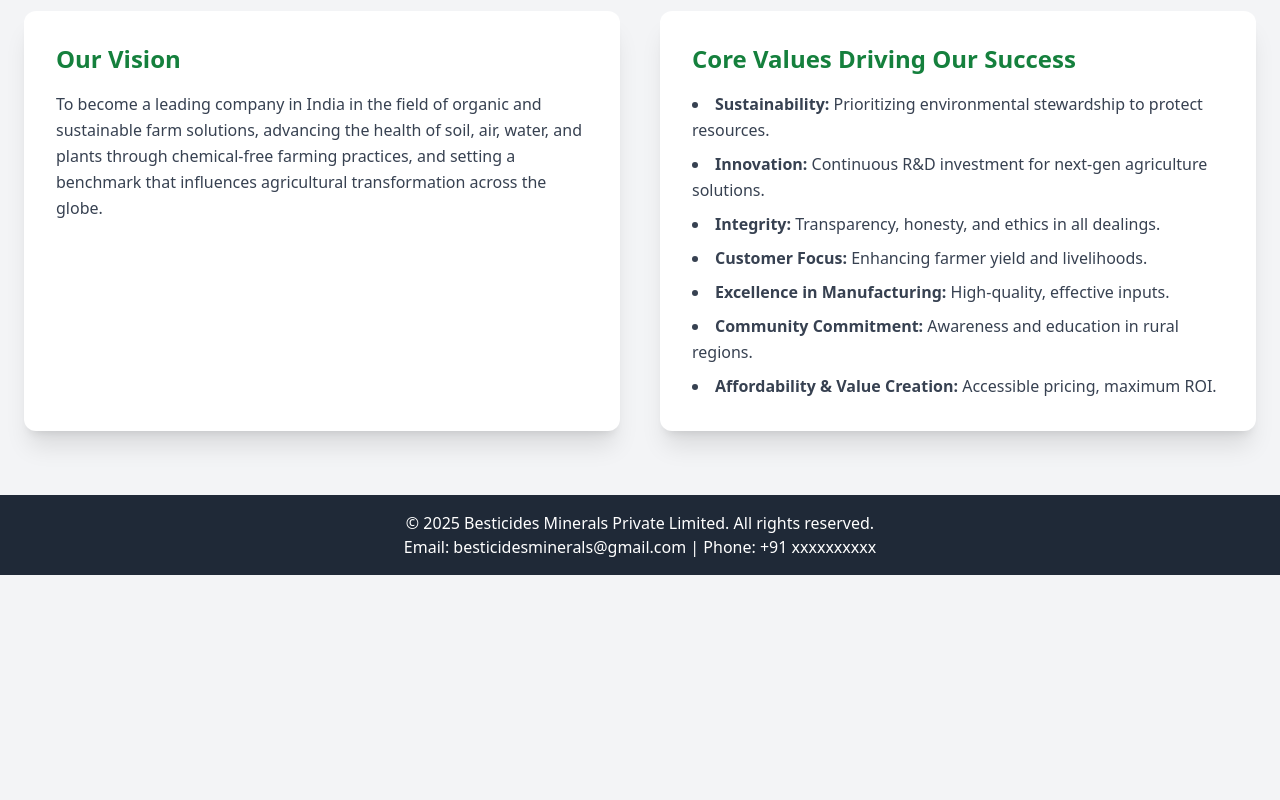
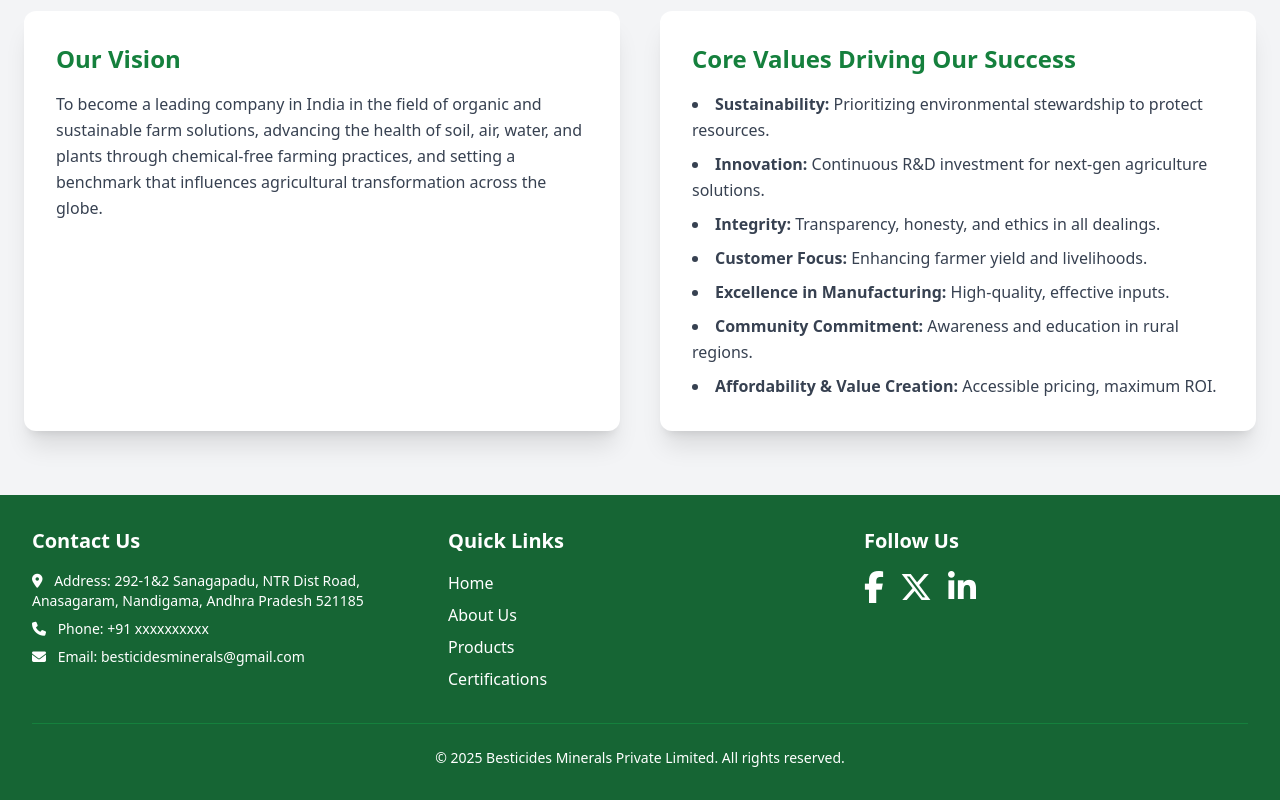
Before and after one commit to Besticides/Website, a plain HTML site: page index.html in a window 1280 px wide. Shown: the part 661-1461 px from the top of the page. Before the commit the page ends 1236 px from the top, so only its background shows below. Drawn offline with nearby package versions, Linux system fonts and the light colour scheme.

Commit message:
Update index.html

```diff
--- a/index.html
+++ b/index.html
@@ -9,29 +9,70 @@
     <meta name="keywords" content="bio fertilizer, organic farming, sustainable agriculture, pesticides, minerals" />
 
     <script src="https://cdn.tailwindcss.com"></script>
+    <link rel="stylesheet" href="https://cdnjs.cloudflare.com/ajax/libs/font-awesome/6.5.0/css/all.min.css">
     <link rel="stylesheet" href="style.css" />
     <title>Besticides Minerals Private Limited</title>
 </head>
 
 <body class="flex min-h-screen flex-col bg-gray-100 font-sans text-gray-800">
     <!--  Start of Navigation Bar -->
-    <nav class="fixed top-0 z-10 w-full bg-white shadow">
+    <!-- Start of Navigation Bar -->
+    <nav class="fixed top-0 z-50 w-full bg-white shadow-md">
         <div class="mx-auto max-w-7xl px-4 sm:px-6 lg:px-8">
-            <div class="flex h-16 justify-between">
+            <div class="flex h-16 items-center justify-between">
                 <div class="flex items-center">
-                    <a href="#home" class="text-2xl font-bold text-green-700 no-underline">Besticides Minerals Private
+                    <a href="#" class="text-2xl font-bold text-green-700 no-underline">Besticides Minerals Private
                         Limited</a>
                 </div>
+                <!-- Desktop Navigation Links -->
                 <div class="hidden space-x-4 md:flex">
-                    <a href="#home" class="nav-link p-4 text-gray-600 hover:text-red-800">Home</a>
-                    <a href="#about" class="nav-link p-4 text-gray-600 hover:text-red-800">About Us</a>
-                    <a href="#products" class="nav-link p-4 text-gray-600 hover:text-red-800">Products</a>
-                    <a href="#certifications" class="nav-link p-4 text-gray-600 hover:text-red-800"
-                        data-page="certifications">Certifications</a>
+                    <a href="#home" data-target="home"
+                        class="nav-link p-4 text-gray-600 hover:text-green-700 transition duration-200">Home</a>
+                    <a href="#about" data-target="about"
+                        class="nav-link p-4 text-gray-600 hover:text-green-700 transition duration-200">About Us</a>
+                    <a href="#products" data-target="products"
+                        class="nav-link p-4 text-gray-600 hover:text-green-700 transition duration-200">Products</a>
+                    <a href="#certifications" data-target="certifications"
+                        class="nav-link p-4 text-gray-600 hover:text-green-700 transition duration-200">Certifications</a>
+                </div>
+
+                <!-- Mobile Hamburger Menu Button -->
+                <div class="flex md:hidden">
+                    <button id="menu-button" type="button"
+                        class="inline-flex items-center justify-center p-2 rounded-md text-gray-400 hover:text-white hover:bg-green-600 focus:outline-none focus:ring-2 focus:ring-inset focus:ring-white transition duration-200"
+                        aria-controls="mobile-menu" aria-expanded="false">
+                        <span class="sr-only">Open main menu</span>
+                        <svg class="block h-6 w-6" xmlns="http://www.w3.org/2000/svg" fill="none" viewBox="0 0 24 24"
+                            stroke="currentColor" aria-hidden="true">
+                            <path stroke-linecap="round" stroke-linejoin="round" stroke-width="2"
+                                d="M4 6h16M4 12h16M4 18h16" />
+                        </svg>
+                        <svg class="hidden h-6 w-6" xmlns="http://www.w3.org/2000/svg" fill="none" viewBox="0 0 24 24"
+                            stroke="currentColor" aria-hidden="true">
+                            <path stroke-linecap="round" stroke-linejoin="round" stroke-width="2"
+                                d="M6 18L18 6M6 6l12 12" />
+                        </svg>
+                    </button>
                 </div>
             </div>
         </div>
+
+        <!-- Mobile Menu, show/hide based on menu state -->
+        <div class="md:hidden" id="mobile-menu" style="display:none;">
+            <div class="px-2 pt-2 pb-3 space-y-1 sm:px-3">
+                <a href="#home" data-target="home"
+                    class="mobile-nav-link block px-3 py-2 rounded-md text-base font-medium text-gray-600 hover:bg-green-100">Home</a>
+                <a href="#about" data-target="about"
+                    class="mobile-nav-link block px-3 py-2 rounded-md text-base font-medium text-gray-600 hover:bg-green-100">About
+                    Us</a>
+                <a href="#products" data-target="products"
+                    class="mobile-nav-link block px-3 py-2 rounded-md text-base font-medium text-gray-600 hover:bg-green-100">Products</a>
+                <a href="#certifications" data-target="certifications"
+                    class="mobile-nav-link block px-3 py-2 rounded-md text-base font-medium text-gray-600 hover:bg-green-100">Certifications</a>
+            </div>
+        </div>
     </nav>
+    <!-- End of Navigation Bar -->
     <!--  End of Navigation Bar -->
 
     <main class="mt-20 flex-grow">
@@ -365,7 +406,7 @@
                   href="ecogrow.html"
                   class="inline-block rounded-md bg-green-600 px-4 py-2 text-white transition duration-300 hover:bg-green-700"
                   >Learn More</a-->
-                            >
+
                         </div>
                     </div>
                     <!-- Product Card 2: Bio-Stimulants -->
@@ -756,16 +797,72 @@
         </section>
         <!-- End of Certifications Page Content -->
     </main>
-    <!-- Footer -->
-    <footer class="bg-gray-800 py-4 text-white">
-        <div class="container mx-auto px-4 text-center">
-            <p>
-                &copy; 2025 Besticides Minerals Private Limited. All rights reserved.
-            </p>
-            <p>Email: besticidesminerals@gmail.com | Phone: +91 xxxxxxxxxx</p>
+    <!-- Start of Footer -->
+    <footer class="mt-auto bg-green-800 text-white p-6 md:p-8">
+        <div class="container mx-auto">
+            <div class="grid grid-cols-1 md:grid-cols-3 gap-8 text-center md:text-left">
+                <!-- Contact Info -->
+                <div>
+                    <h3 class="text-xl font-semibold mb-4">Contact Us</h3>
+                    <p class="text-sm">
+                        <i class="fas fa-map-marker-alt mr-2"></i> Address: 292-1&2 Sanagapadu, NTR Dist Road,
+                        Anasagaram, Nandigama, Andhra Pradesh 521185
+                    </p>
+                    <p class="text-sm mt-2">
+                        <i class="fas fa-phone mr-2"></i> Phone: +91 xxxxxxxxxx
+                    </p>
+                    <p class="text-sm mt-2">
+                        <i class="fas fa-envelope mr-2"></i> Email: besticidesminerals@gmail.com
+                    </p>
+                </div>
+
+                <!-- Quick Links -->
+                <div>
+                    <h3 class="text-xl font-semibold mb-4">Quick Links</h3>
+                    <ul class="space-y-2">
+                        <li>
+                            <a href="#home" data-target="home"
+                                class="text-white hover:text-green-300 transition duration-200">Home</a>
+                        </li>
+                        <li>
+                            <a href="#about" data-target="about"
+                                class="text-white hover:text-green-300 transition duration-200">About Us</a>
+                        </li>
+                        <li>
+                            <a href="#products" data-target="products"
+                                class="text-white hover:text-green-300 transition duration-200">Products</a>
+                        </li>
+                        <li>
+                            <a href="#certifications" data-target="certifications"
+                                class="text-white hover:text-green-300 transition duration-200">Certifications</a>
+                        </li>
+                    </ul>
+                </div>
+
+                <!-- Social Media -->
+                <div>
+                    <h3 class="text-xl font-semibold mb-4">Follow Us</h3>
+                    <div class="flex justify-center md:justify-start space-x-4">
+                        <a href="#" class="text-white hover:text-green-300 transition duration-200">
+                            <i class="fab fa-facebook-f fa-2x"></i>
+                        </a>
+                        <a href="#" class="text-white hover:text-green-300 transition duration-200">
+                            <i class="fab fa-x-twitter fa-2x"></i>
+                        </a>
+                        <a href="#" class="text-white hover:text-green-300 transition duration-200">
+                            <i class="fab fa-linkedin-in fa-2x"></i>
+                        </a>
+                    </div>
+                </div>
+            </div>
+            <div class="mt-8 text-center border-t border-green-700 pt-6">
+                <p class="text-sm">
+                    &copy; 2025 Besticides Minerals Private Limited. All rights reserved.
+                </p>
+            </div>
         </div>
     </footer>
-    <!-- JavaScript file -->
+    <!-- End of Footer -->
     <script src="script.js"></script>
 </body>
 
```
